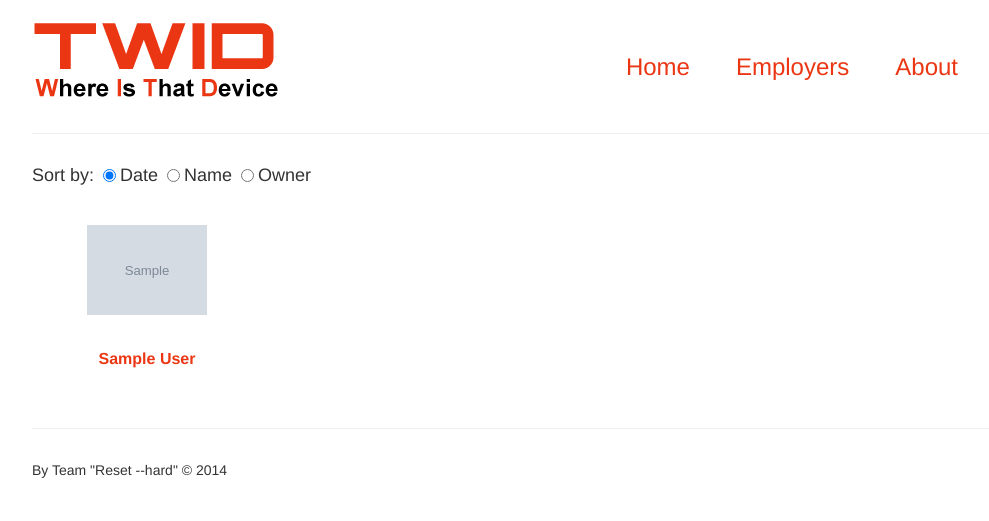
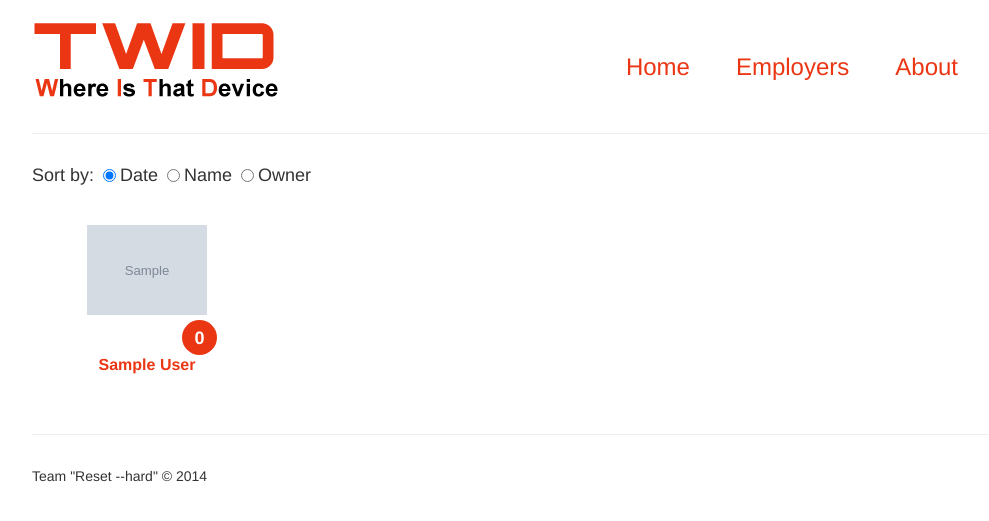
Before and after one commit to rakhmatulin/hackathon14, a Django app: template templates/employer_list.html in a window 1280 px wide. Shown: the top 521 px of the page, without its empty margins (128-1117 px from the left). Run offline with Django 3.2, Linux system fonts and the light colour scheme; the template is opened without the code that fills it: values that come from a table or form of the project are taken from there, others are empty; tables that the repository leaves empty hold one stand-in row (values such as "Sample post"); grey boxes marked "Sample" are stand-in pictures; parts of the project's set-up code (start-up, migrations or seed data) failed here and were passed over.

Commit message:
Add counters

```diff
--- a/assets/css/template.css
+++ b/assets/css/template.css
@@ -62,6 +62,7 @@ a:hover {
 
 .device,
 .employer {
+    position: relative;
     float: left;
     width: 150px;
     margin: 0 15px 25px 15px;
@@ -83,14 +84,39 @@ a:hover {
 
 .device .name,
 .employer .name {
-    padding: 4px 0;
+    padding: 10px 0 4px 0;
     font-size: 16px;
     font-weight: bold;
 }
 .device .info {
     padding: 2px 0;
 }
-
+.device .owner {
+    position: absolute;
+    top: 80px;
+    left: 100px;
+    width: 50px;
+    height: 50px;
+    overflow: hidden;
+    background: #14eb23;
+}
+.device .owner img {
+    width: 50px;
+    height: 50px;
+}
+.employer .devices {
+    position: absolute;
+    top: 95px;
+    left: 110px;
+    width: 35px;
+    height: 27px;
+    overflow: hidden;
+    background: #eb3614;
+    padding: 8px 0 0 0;
+    font-size: 18px;
+    font-weight: bold;
+    color: white;
+}
 .device .info .os {
     text-transform: capitalize;
 }
--- a/templates/common/layout.html
+++ b/templates/common/layout.html
@@ -46,7 +46,7 @@
     <hr>
 
     <div class="footer">
-        <p>By Team <span class="bold">"Reset --hard"</span> &copy; 2014</p>
+        <p>Team <span class="bold">"Reset --hard"</span> &copy; 2014</p>
     </div>
 
 </div>
--- a/templates/employer_list.html
+++ b/templates/employer_list.html
@@ -25,6 +25,9 @@
                         {{ employer.first_name_eng }} {{ employer.last_name_eng }}
                     </a>
                 </div>
+                <div class="devices img-circle">
+                    {% if employer %}0{% else %}0{% endif %}
+                </div>
             </div>
         </li>
     {% endif %}
```
Also changed, not shown: templates/index.html (+7 -0 lines).
